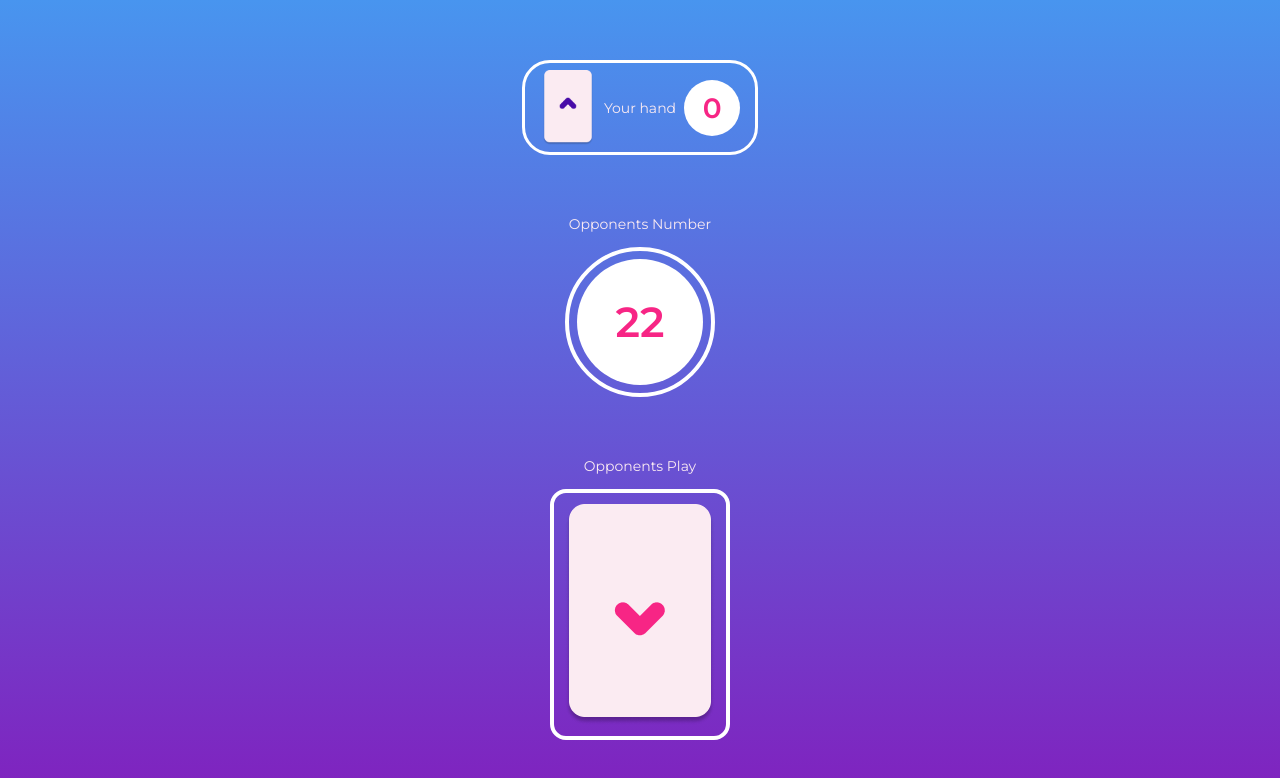
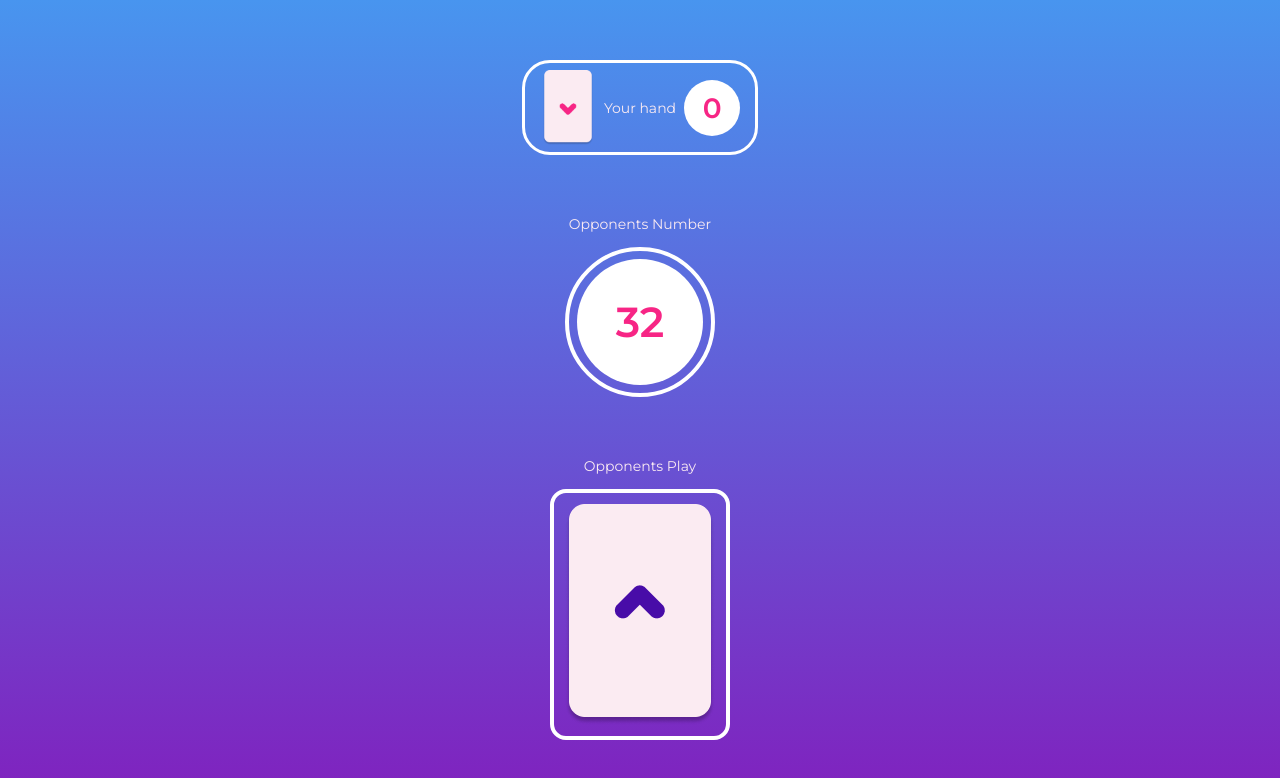
Before and after one commit to DrKins/uprex-nextjs, a Next.js app: page /game in a window 1280 px wide. Shown: the top 778 px of the page. Built offline with nearby package versions, Linux system fonts and the light colour scheme.

Commit message:
feat(dynamic presentation of cards): cards will depend on state values opponentCard and userCard

```diff
--- a/pages/game.tsx
+++ b/pages/game.tsx
@@ -5,11 +5,13 @@ import { gameContext } from "../context/index";
 import { useContext } from "react";
 
 const Game: NextPage = () => {
-  const { userBall } = useContext(gameContext);
+  const { userBall, userCard, opponentBall, opponentCard } =
+    useContext(gameContext);
   return (
     <div className={styles.gameContainer}>
       <div className={styles.PlayerUI}>
         <div className={styles.PlayerCard}>
+          {userCard > 0 ? (
             <Image
               src="/CardUp.png"
               alt="Card up"
@@ -18,6 +20,16 @@ const Game: NextPage = () => {
               layout="fixed"
               priority={true}
             />
+          ) : (
+            <Image
+              src="/CardDown.png"
+              alt="Card down"
+              height={75}
+              width={50}
+              layout="fixed"
+              priority={true}
+            />
+          )}
         </div>
         <div className={styles.PlayerLine}>Your hand</div>
         <div className={styles.PlayerNumber}>
@@ -27,20 +39,31 @@ const Game: NextPage = () => {
       <div className={styles.OpponentsUI}>
         <p>Opponents Number</p>
         <div className={styles.OpponentsNumber}>
-          <div className={styles.OpponentsBall}>22</div>
+          <div className={styles.OpponentsBall}>{opponentBall}</div>
         </div>
       </div>
       <div className={styles.OpponentsUI}>
         <p>Opponents Play</p>
         <div className={styles.OpponentsCard}>
+          {opponentCard > 0 ? (
             <Image
-            src="/CardDown.png"
+              src="/CardUp.png"
               alt="Card up"
               height={221}
               width={150}
               layout="fixed"
               priority={true}
             />
+          ) : (
+            <Image
+              src="/CardDown.png"
+              alt="Card down"
+              height={221}
+              width={150}
+              layout="fixed"
+              priority={true}
+            />
+          )}
         </div>
       </div>
     </div>
```
Lines whose indentation alone changed are shown as unchanged.
